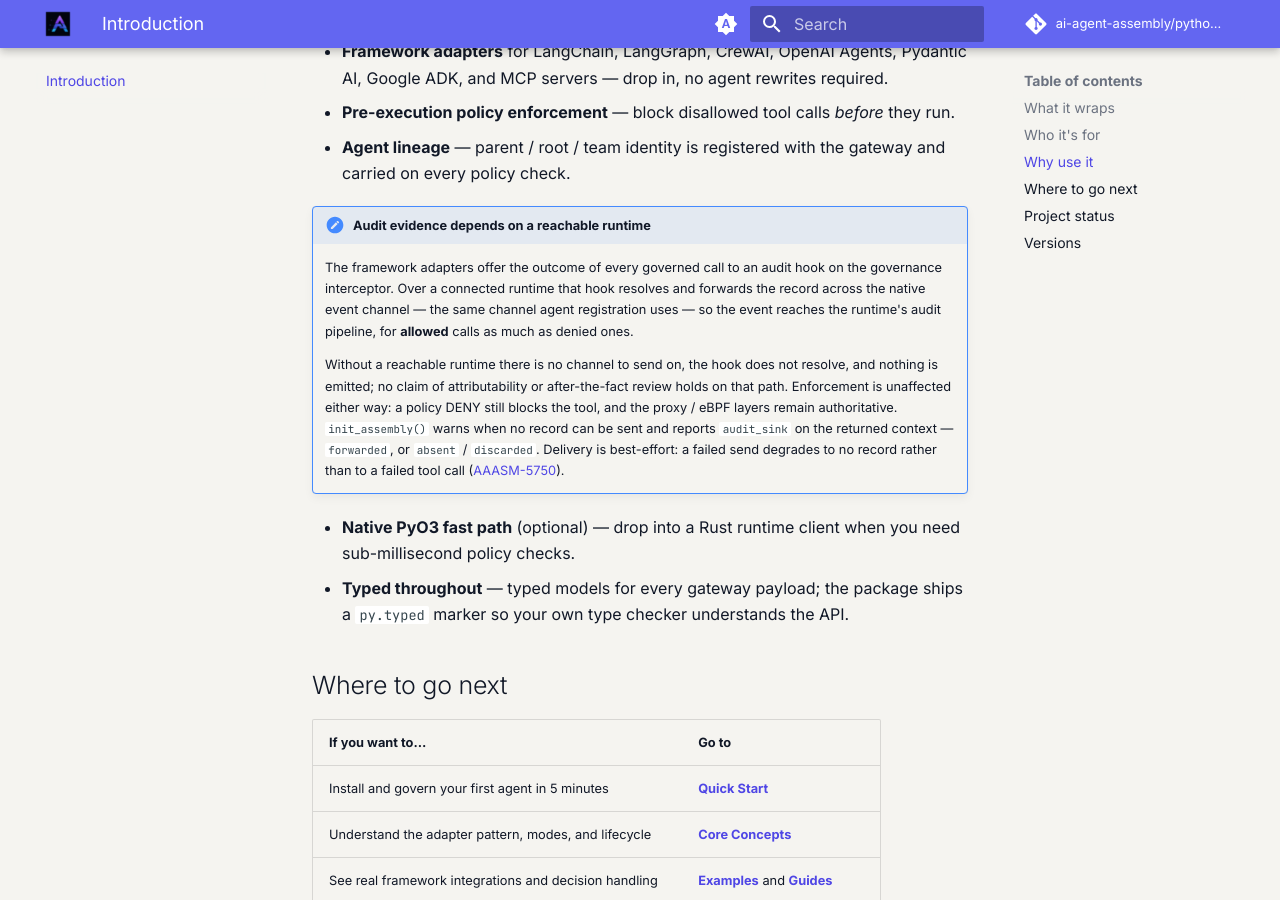
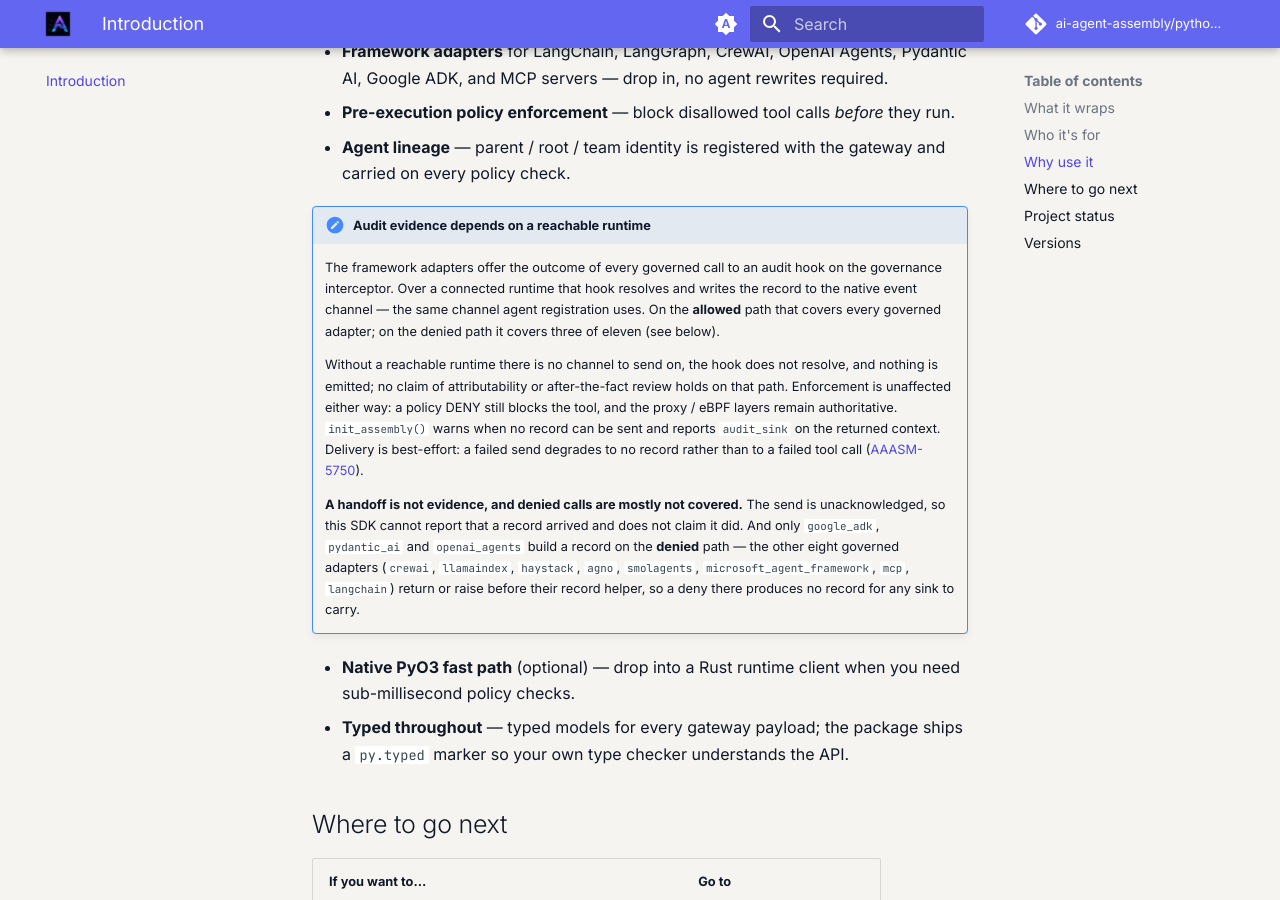
Before and after one commit to AI-agent-assembly/python-sdk, an MkDocs documentation site: the page built from docs/index.md, in a window 1280 px wide and 900 px high, scrolled down 1411 px. Built offline with MkDocs 1.6.1 and Material for MkDocs 9.7.7, drawn with Linux system fonts in a browser that asks for light colours; a script that is not in the unit is left out; the version menu is left out; some of the changed text lies outside the part shown.

Commit message:
📝 (docs): Name the eight adapters that record nothing on a deny
Six shipped sites said audit covers "allowed calls as much as denied ones".
It covers three adapters on the denied path — google_adk, pydantic_ai,
openai_agents — and the other eight, LangChain among them, return or raise
first. The exception was disclosed in the PR and reached no user-facing text,
which is the ADR 0034 failure: an upper layer may simplify, never broaden.

Refs AAASM-5750

```diff
--- a/docs/index.md
+++ b/docs/index.md
@@ -4,7 +4,7 @@
 You wrap your existing agent in one `init_assembly()` call, and from that point on every
 tool call your agent makes is checked against a governance policy — allowed or denied —
 without you rewriting a single line of the agent itself. Over a connected runtime the
-outcome of each call is also forwarded to the runtime's audit pipeline (see below).
+outcome of each call is also handed to the runtime's event channel (see below).
 
 It is two things in one package:
 
@@ -62,18 +62,26 @@ see the note under "Why use it" below.
 
     The framework adapters offer the outcome of every governed call to an audit hook
     on the governance interceptor. Over a connected runtime that hook resolves and
-    forwards the record across the native event channel — the same channel agent
-    registration uses — so the event reaches the runtime's audit pipeline, for
-    **allowed** calls as much as denied ones.
+    writes the record to the native event channel — the same channel agent
+    registration uses. On the **allowed** path that covers every governed adapter;
+    on the denied path it covers three of eleven (see below).
 
     Without a reachable runtime there is no channel to send on, the hook does not
     resolve, and nothing is emitted; no claim of attributability or after-the-fact
     review holds on that path. Enforcement is unaffected either way: a policy DENY
     still blocks the tool, and the proxy / eBPF layers remain authoritative.
     `init_assembly()` warns when no record can be sent and reports `audit_sink` on the
-    returned context — `forwarded`, or `absent` / `discarded`. Delivery is
-    best-effort: a failed send degrades to no record rather than to a failed tool call
+    returned context. Delivery is best-effort: a failed send degrades to no record
+    rather than to a failed tool call
     ([AAASM-5750](https://lightning-dust-mite.atlassian.net/browse/AAASM-5750)).
+
+    **A handoff is not evidence, and denied calls are mostly not covered.** The send
+    is unacknowledged, so this SDK cannot report that a record arrived and does not
+    claim it did. And only `google_adk`, `pydantic_ai` and `openai_agents` build a
+    record on the **denied** path — the other eight governed adapters (`crewai`,
+    `llamaindex`, `haystack`, `agno`, `smolagents`, `microsoft_agent_framework`,
+    `mcp`, `langchain`) return or raise before their record helper, so a deny there
+    produces no record for any sink to carry.
 - **Native PyO3 fast path** (optional) — drop into a Rust runtime client when you need
   sub-millisecond policy checks.
 - **Typed throughout** — typed models for every gateway payload; the package ships a
```
Also changed, not shown: .claude/CLAUDE.md (+9 -7 lines), README.md (+3 -1 lines), docs/concepts/architecture.md (+2 -2 lines), docs/guides/authoring-adapters.md (+1 -1 lines).
